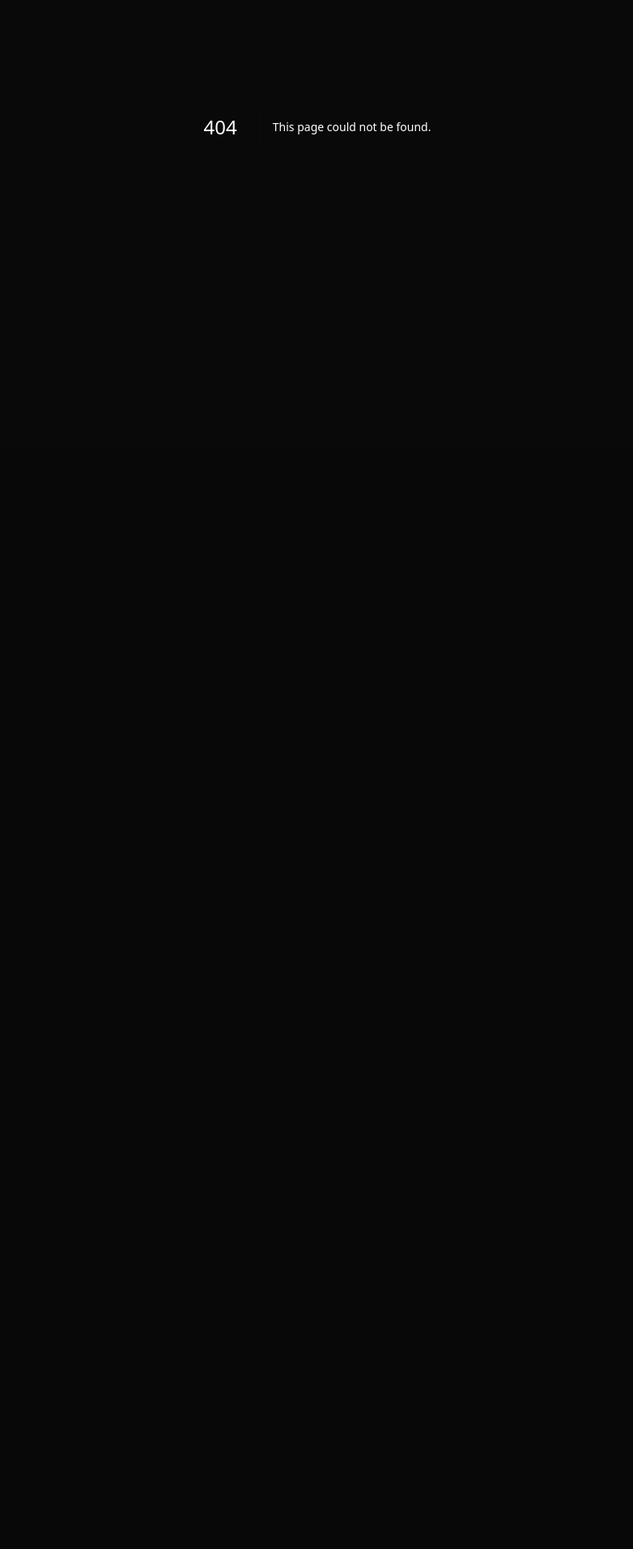
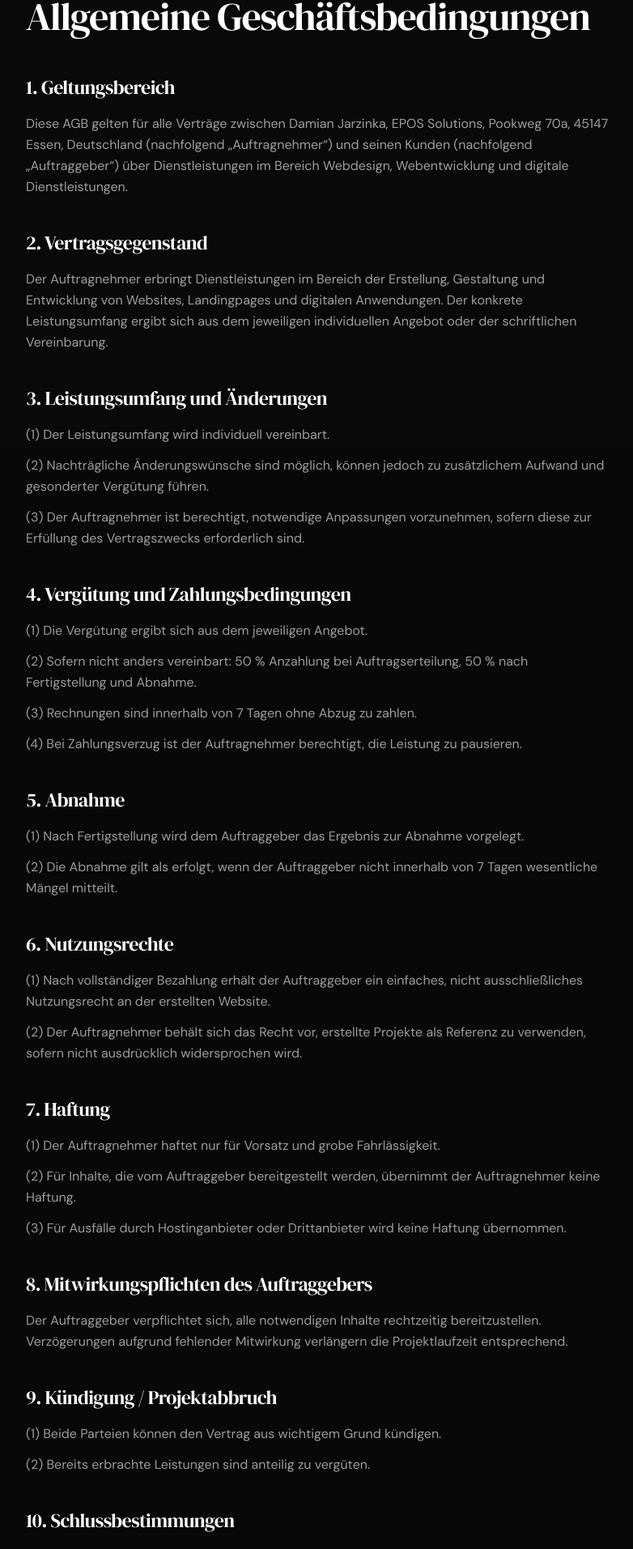
Before and after one commit to damianjarzinka-maker/Nexa-Solutions, a Next.js app: page /agb in a window 1280 px wide. Before the commit this address had no page. Shown: the part 244-2157 px from the top of the page at 81% size, without its empty margins (248-1030 px from the left). Before the commit the page ends 800 px from the top, so only its background shows below. Built offline with nearby package versions, Linux system fonts and the light colour scheme.

Commit message:
update datenschutz

```diff
--- /dev/null
+++ b/src/app/agb/page.tsx
@@ -0,0 +1,166 @@
+import type { Metadata } from "next";
+import { LegalLayout } from "@/components/LegalLayout";
+
+export const metadata: Metadata = {
+  title: "AGB — Epos Solutions",
+};
+
+export default function AGBPage() {
+  return (
+    <LegalLayout title="Allgemeine Geschäftsbedingungen">
+      <section>
+        <h2 className="font-serif text-2xl tracking-tight text-white">
+          1. Geltungsbereich
+        </h2>
+        <p className="mt-4">
+          Diese AGB gelten für alle Verträge zwischen Damian Jarzinka, EPOS
+          Solutions, Pookweg 70a, 45147 Essen, Deutschland (nachfolgend
+          „Auftragnehmer“) und seinen Kunden (nachfolgend „Auftraggeber“) über
+          Dienstleistungen im Bereich Webdesign, Webentwicklung und digitale
+          Dienstleistungen.
+        </p>
+      </section>
+
+      <section>
+        <h2 className="font-serif text-2xl tracking-tight text-white">
+          2. Vertragsgegenstand
+        </h2>
+        <p className="mt-4">
+          Der Auftragnehmer erbringt Dienstleistungen im Bereich der
+          Erstellung, Gestaltung und Entwicklung von Websites, Landingpages und
+          digitalen Anwendungen. Der konkrete Leistungsumfang ergibt sich aus
+          dem jeweiligen individuellen Angebot oder der schriftlichen
+          Vereinbarung.
+        </p>
+      </section>
+
+      <section>
+        <h2 className="font-serif text-2xl tracking-tight text-white">
+          3. Leistungsumfang und Änderungen
+        </h2>
+        <div className="mt-4 space-y-3">
+          <p>(1) Der Leistungsumfang wird individuell vereinbart.</p>
+          <p>
+            (2) Nachträgliche Änderungswünsche sind möglich, können jedoch zu
+            zusätzlichem Aufwand und gesonderter Vergütung führen.
+          </p>
+          <p>
+            (3) Der Auftragnehmer ist berechtigt, notwendige Anpassungen
+            vorzunehmen, sofern diese zur Erfüllung des Vertragszwecks
+            erforderlich sind.
+          </p>
+        </div>
+      </section>
+
+      <section>
+        <h2 className="font-serif text-2xl tracking-tight text-white">
+          4. Vergütung und Zahlungsbedingungen
+        </h2>
+        <div className="mt-4 space-y-3">
+          <p>(1) Die Vergütung ergibt sich aus dem jeweiligen Angebot.</p>
+          <p>
+            (2) Sofern nicht anders vereinbart: 50 % Anzahlung bei
+            Auftragserteilung, 50 % nach Fertigstellung und Abnahme.
+          </p>
+          <p>(3) Rechnungen sind innerhalb von 7 Tagen ohne Abzug zu zahlen.</p>
+          <p>
+            (4) Bei Zahlungsverzug ist der Auftragnehmer berechtigt, die
+            Leistung zu pausieren.
+          </p>
+        </div>
+      </section>
+
+      <section>
+        <h2 className="font-serif text-2xl tracking-tight text-white">
+          5. Abnahme
+        </h2>
+        <div className="mt-4 space-y-3">
+          <p>
+            (1) Nach Fertigstellung wird dem Auftraggeber das Ergebnis zur
+            Abnahme vorgelegt.
+          </p>
+          <p>
+            (2) Die Abnahme gilt als erfolgt, wenn der Auftraggeber nicht
+            innerhalb von 7 Tagen wesentliche Mängel mitteilt.
+          </p>
+        </div>
+      </section>
+
+      <section>
+        <h2 className="font-serif text-2xl tracking-tight text-white">
+          6. Nutzungsrechte
+        </h2>
+        <div className="mt-4 space-y-3">
+          <p>
+            (1) Nach vollständiger Bezahlung erhält der Auftraggeber ein
+            einfaches, nicht ausschließliches Nutzungsrecht an der erstellten
+            Website.
+          </p>
+          <p>
+            (2) Der Auftragnehmer behält sich das Recht vor, erstellte Projekte
+            als Referenz zu verwenden, sofern nicht ausdrücklich widersprochen
+            wird.
+          </p>
+        </div>
+      </section>
+
+      <section>
+        <h2 className="font-serif text-2xl tracking-tight text-white">
+          7. Haftung
+        </h2>
+        <div className="mt-4 space-y-3">
+          <p>(1) Der Auftragnehmer haftet nur für Vorsatz und grobe Fahrlässigkeit.</p>
+          <p>
+            (2) Für Inhalte, die vom Auftraggeber bereitgestellt werden,
+            übernimmt der Auftragnehmer keine Haftung.
+          </p>
+          <p>
+            (3) Für Ausfälle durch Hostinganbieter oder Drittanbieter wird
+            keine Haftung übernommen.
+          </p>
+        </div>
+      </section>
+
+      <section>
+        <h2 className="font-serif text-2xl tracking-tight text-white">
+          8. Mitwirkungspflichten des Auftraggebers
+        </h2>
+        <p className="mt-4">
+          Der Auftraggeber verpflichtet sich, alle notwendigen Inhalte
+          rechtzeitig bereitzustellen. Verzögerungen aufgrund fehlender
+          Mitwirkung verlängern die Projektlaufzeit entsprechend.
+        </p>
+      </section>
+
+      <section>
+        <h2 className="font-serif text-2xl tracking-tight text-white">
+          9. Kündigung / Projektabbruch
+        </h2>
+        <div className="mt-4 space-y-3">
+          <p>
+            (1) Beide Parteien können den Vertrag aus wichtigem Grund
+            kündigen.
+          </p>
+          <p>(2) Bereits erbrachte Leistungen sind anteilig zu vergüten.</p>
+        </div>
+      </section>
+
+      <section>
+        <h2 className="font-serif text-2xl tracking-tight text-white">
+          10. Schlussbestimmungen
+        </h2>
+        <div className="mt-4 space-y-3">
+          <p>(1) Es gilt deutsches Recht.</p>
+          <p>
+            (2) Sollten einzelne Bestimmungen unwirksam sein, bleibt die
+            Wirksamkeit der übrigen unberührt.
+          </p>
+          <p>
+            (3) Gerichtsstand ist – soweit gesetzlich zulässig – der Sitz des
+            Auftragnehmers.
+          </p>
+        </div>
+      </section>
+    </LegalLayout>
+  );
+}
--- a/src/app/datenschutz/page.tsx
+++ b/src/app/datenschutz/page.tsx
@@ -10,64 +10,156 @@ export default function DatenschutzPage() {
     <LegalLayout title="Datenschutzerklärung">
       <section>
         <h2 className="font-serif text-2xl tracking-tight text-white">
-          1. Datenschutz auf einen Blick
+          1. Verantwortlicher
         </h2>
+        <p className="mt-4">
+          Damian Jarzinka
+          <br />
+          EPOS Solutions
+          <br />
+          Pookweg 70a
+          <br />
+          45147 Essen
+          <br />
+          Deutschland
+        </p>
+        <p className="mt-4">E-Mail: damian.jarzinka@gmail.com</p>
+      </section>
 
-        <div className="mt-6 space-y-6">
-          <div>
-            <h3 className="text-sm font-medium uppercase tracking-[0.18em] text-white">
-              Allgemeine Hinweise
-            </h3>
-            <p className="mt-3">
-              Die folgenden Hinweise geben einen einfachen Überblick darüber,
-              was mit Ihren personenbezogenen Daten passiert, wenn Sie diese
-              Website besuchen.
-            </p>
-          </div>
+      <section>
+        <h2 className="font-serif text-2xl tracking-tight text-white">
+          2. Allgemeine Hinweise
+        </h2>
+        <p className="mt-4">
+          Der Schutz Ihrer personenbezogenen Daten ist uns wichtig. Wir
+          behandeln Ihre personenbezogenen Daten vertraulich und entsprechend
+          den gesetzlichen Datenschutzvorschriften (insbesondere der
+          Datenschutz-Grundverordnung – DSGVO) sowie dieser
+          Datenschutzerklärung.
+        </p>
+      </section>
 
-          <div>
-            <h3 className="text-sm font-medium uppercase tracking-[0.18em] text-white">
-              Datenerfassung auf dieser Website
-            </h3>
-            <p className="mt-3">
-              Die Datenverarbeitung erfolgt durch den Websitebetreiber.
-              Kontaktdaten siehe Impressum.
-            </p>
-          </div>
+      <section>
+        <h2 className="font-serif text-2xl tracking-tight text-white">
+          3. Hosting
+        </h2>
+        <p className="mt-4">
+          Diese Website wird bei Vercel Inc., 440 N Barranca Ave #4133, Covina,
+          CA 91723, USA gehostet. Beim Aufruf der Website werden automatisch
+          durch den Hostinganbieter Server-Logfiles erfasst. Diese können
+          insbesondere folgende Daten enthalten: IP-Adresse, Datum und Uhrzeit
+          des Zugriffs, Browsertyp und -version, Betriebssystem, Referrer-URL.
+          Die Verarbeitung erfolgt auf Grundlage von Art. 6 Abs. 1 lit. f
+          DSGVO.
+        </p>
+      </section>
 
-          <div>
-            <h3 className="text-sm font-medium uppercase tracking-[0.18em] text-white">
-              Wie erfassen wir Ihre Daten?
-            </h3>
-            <p className="mt-3">
-              Ihre Daten werden erhoben, wenn Sie uns diese mitteilen — z. B.
-              über das Kontaktformular. Andere Daten werden automatisch beim
-              Besuch der Website erfasst (z. B. Browser, Betriebssystem,
-              Uhrzeit).
-            </p>
-          </div>
+      <section>
+        <h2 className="font-serif text-2xl tracking-tight text-white">
+          4. Server-Logfiles
+        </h2>
+        <p className="mt-4">
+          Die Server-Logfiles werden automatisch vom Hostinganbieter
+          verarbeitet und temporär gespeichert. Eine Zusammenführung mit
+          anderen Datenquellen findet nicht statt.
+        </p>
+      </section>
 
-          <div>
-            <h3 className="text-sm font-medium uppercase tracking-[0.18em] text-white">
-              Wofür nutzen wir Ihre Daten?
-            </h3>
-            <p className="mt-3">
-              Zur fehlerfreien Bereitstellung der Website sowie zur Beantwortung
-              von Anfragen.
-            </p>
-          </div>
+      <section>
+        <h2 className="font-serif text-2xl tracking-tight text-white">
+          5. Kontaktformular
+        </h2>
+        <p className="mt-4">
+          Wenn Sie uns über das Kontaktformular Anfragen zukommen lassen,
+          werden Ihre Angaben zwecks Bearbeitung der Anfrage gespeichert.
+          Rechtsgrundlage: Art. 6 Abs. 1 lit. b DSGVO. Die Daten werden nicht
+          ohne Ihre Einwilligung weitergegeben und gelöscht, sobald der Zweck
+          der Speicherung entfällt.
+        </p>
+      </section>
 
-          <div>
-            <h3 className="text-sm font-medium uppercase tracking-[0.18em] text-white">
-              Welche Rechte haben Sie?
-            </h3>
-            <p className="mt-3">
-              Sie haben das Recht auf Auskunft, Berichtigung und Löschung Ihrer
-              gespeicherten Daten sowie auf Widerruf einer erteilten
-              Einwilligung. Wenden Sie sich dazu jederzeit an uns.
-            </p>
-          </div>
-        </div>
+      <section>
+        <h2 className="font-serif text-2xl tracking-tight text-white">
+          6. Kontakt per E-Mail
+        </h2>
+        <p className="mt-4">
+          Wenn Sie uns per E-Mail kontaktieren, werden Ihre Angaben zur
+          Bearbeitung der Anfrage gespeichert. Rechtsgrundlage: Art. 6 Abs. 1
+          lit. b DSGVO.
+        </p>
+      </section>
+
+      <section>
+        <h2 className="font-serif text-2xl tracking-tight text-white">
+          7. Keine Cookies oder Tracking
+        </h2>
+        <p className="mt-4">
+          Diese Website verwendet keine Cookies zu Analyse-, Tracking- oder
+          Marketingzwecken. Es werden keine Dienste wie Google Analytics, Meta
+          Pixel oder vergleichbare Technologien eingesetzt.
+        </p>
+      </section>
+
+      <section>
+        <h2 className="font-serif text-2xl tracking-tight text-white">
+          8. Rechtsgrundlagen
+        </h2>
+        <p className="mt-4">
+          Die Verarbeitung erfolgt auf Grundlage von Art. 6 Abs. 1 lit. b
+          DSGVO und Art. 6 Abs. 1 lit. f DSGVO.
+        </p>
+      </section>
+
+      <section>
+        <h2 className="font-serif text-2xl tracking-tight text-white">
+          9. Speicherdauer
+        </h2>
+        <p className="mt-4">
+          Personenbezogene Daten werden nur so lange gespeichert, wie zur
+          Erfüllung des jeweiligen Zwecks erforderlich oder gesetzlich
+          vorgeschrieben.
+        </p>
+      </section>
+
+      <section>
+        <h2 className="font-serif text-2xl tracking-tight text-white">
+          10. Ihre Rechte
+        </h2>
+        <p className="mt-4">
+          Sie haben das Recht auf Auskunft (Art. 15), Berichtigung (Art. 16),
+          Löschung (Art. 17), Einschränkung der Verarbeitung (Art. 18) und
+          Datenübertragbarkeit (Art. 20 DSGVO).
+        </p>
+      </section>
+
+      <section>
+        <h2 className="font-serif text-2xl tracking-tight text-white">
+          11. Widerruf
+        </h2>
+        <p className="mt-4">
+          Sie können eine erteilte Einwilligung jederzeit widerrufen.
+        </p>
+      </section>
+
+      <section>
+        <h2 className="font-serif text-2xl tracking-tight text-white">
+          12. Beschwerderecht
+        </h2>
+        <p className="mt-4">
+          Im Falle datenschutzrechtlicher Verstöße steht Ihnen ein
+          Beschwerderecht bei der zuständigen Datenschutzaufsichtsbehörde zu.
+        </p>
+      </section>
+
+      <section>
+        <h2 className="font-serif text-2xl tracking-tight text-white">
+          13. SSL-/TLS-Verschlüsselung
+        </h2>
+        <p className="mt-4">
+          Diese Website nutzt SSL- bzw. TLS-Verschlüsselung. Eine
+          verschlüsselte Verbindung erkennen Sie am „https://“ in der
+          Adresszeile.
+        </p>
       </section>
     </LegalLayout>
   );
--- a/src/components/Footer.tsx
+++ b/src/components/Footer.tsx
@@ -9,6 +9,7 @@ const NAV = [
 const LEGAL = [
   { href: "/impressum", label: "Impressum" },
   { href: "/datenschutz", label: "Datenschutz" },
+  { href: "/agb", label: "AGB" },
 ];
 
 export function Footer() {
```
Also changed, not shown: 1 other file (tests, documents, lock files or other folders).
